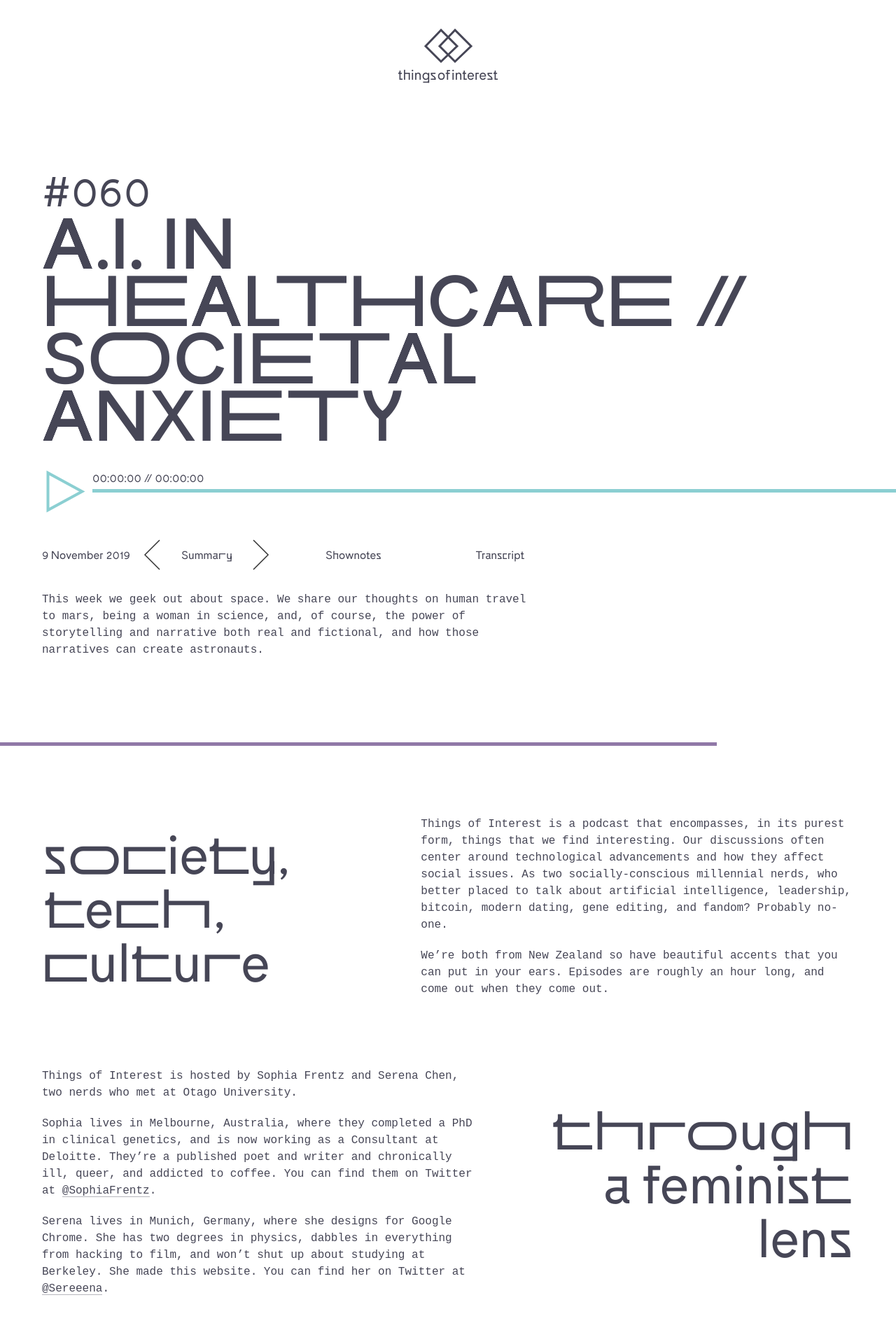
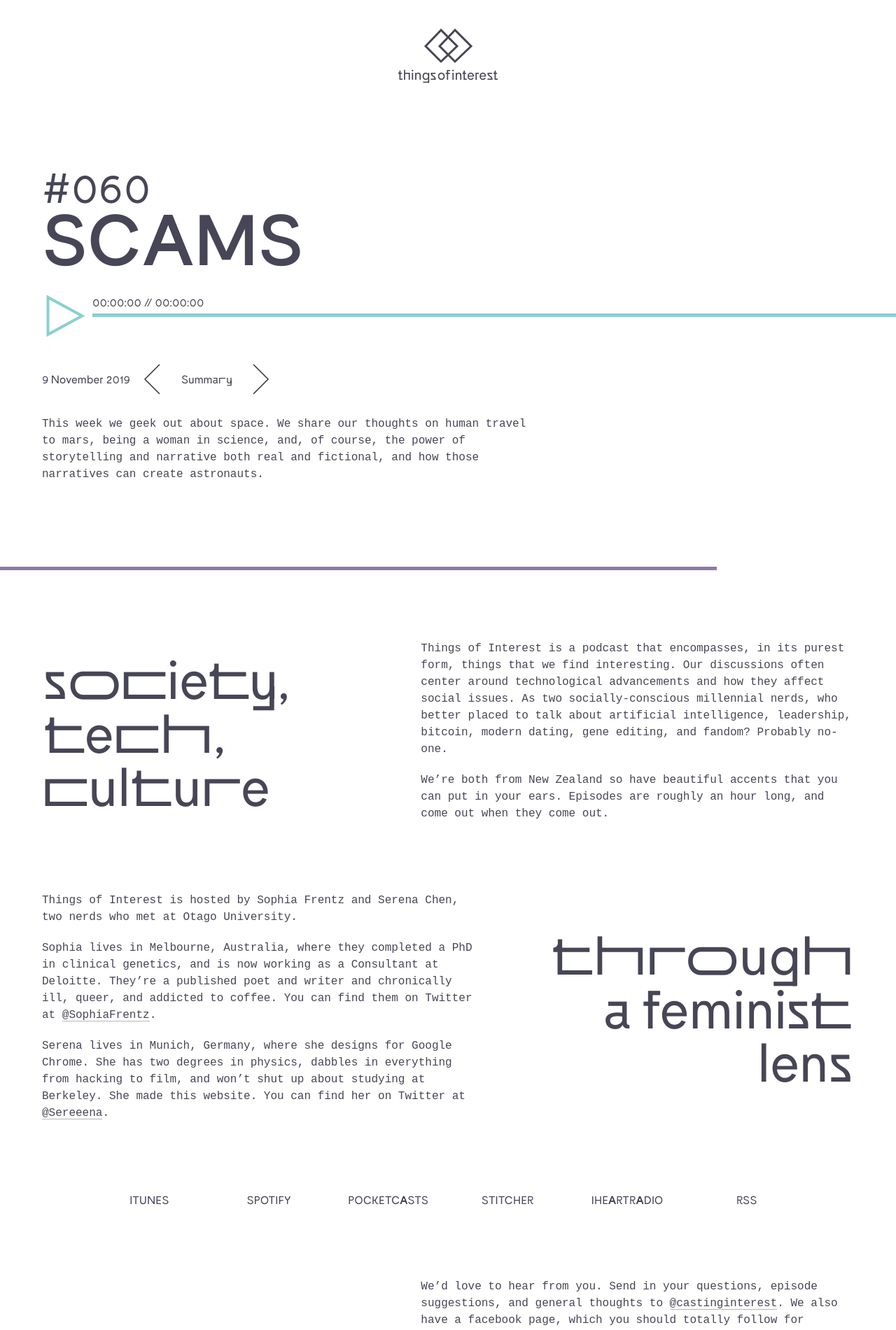
Before and after one commit to heisenburger/thingsofinterest, a Jekyll site: the page built from index.html, in a window 1280 px wide. Shown: the top 1901 px of the page at 70% size. Built offline with Jekyll 4.4.1, drawn with Linux system fonts in a browser that asks for light colours; some of the changed lines change nothing that is shown.

Commit message:
add max width to platform links

```diff
--- a/_includes/platformlinks.html
+++ b/_includes/platformlinks.html
@@ -1,10 +1,10 @@
 <nav class="platformlinks">
   <ul>
-    <li><a href="">iTunes</a></li>
-    <li><a href="">Spotify</a></li>
+    <li><a href="https://podcasts.apple.com/podcast/things-of-interest/id1132951842">iTunes</a></li>
+    <li><a href="https://open.spotify.com/show/3ZcYkBe1OOoEPY8HMsEXHL">Spotify</a></li>
     <li><a href="">PocketCasts</a></li>
-    <li><a href="">Stitcher</a></li>
-    <li><a href="">iHeartRadio</a></li>
-    <li><a href="">RSS</a></li>
+    <li><a href="https://www.stitcher.com/podcast/things-of-interest">Stitcher</a></li>
+    <li><a href="https://www.iheart.com/podcast/256-things-of-interest-31159133/">iHeartRadio</a></li>
+    <li><a href="/itunes.xml">RSS</a></li>
   </ul>
 </nav>
--- a/_sass/_logonav.scss
+++ b/_sass/_logonav.scss
@@ -5,7 +5,6 @@
 
 .logonav {
   padding: var(--u2) 0 0;
-  margin-bottom: var(--u4);
 }
 
 .logo,
@@ -56,6 +55,8 @@
 .platformlinks {
   @extend .f-sml;
   width: 100%;
+  max-width: $bp-lrg;
+  margin: 0 auto;
   text-transform: uppercase;
 
   ul {
@@ -83,9 +84,8 @@
 
 .logonav{
   .platformlinks {
-    position: absolute;
-    top: var(--u2);
-    height: $logo-height;
+    position: relative;
+    top: calc(-7.75 * var(--u1));
     opacity: 0;
     transition: opacity $transit-med ease-in-out $transit-short;
 
--- a/index.html
+++ b/index.html
@@ -1,52 +1,11 @@
 ---
 layout: episode
-title: "A.I. in Healthcare // Societal Anxiety"
+title: "Scams"
 date: 2019-11-09 01:00:00 +1200
 index: "060"
 audiosrc: "/episodes/toi_ep59-scams.mp3"
-bgsrc: "/images/fashion.jpg"
+bgsrc: "/images/holmes.jpg"
 
 summary: "This week we geek out about space. We share our thoughts on human travel to mars, being a woman in science, and, of course, the power of storytelling and narrative both real and fictional, and how those narratives can create astronauts."
 
-shownotes: |
-  Here are some shownotes. **Can you markdownify things?** _I hope so,_ she says.
-
-  There can be extra paragraphs of stuff too. Maybe even [links](/). Wow.
-
-transcript: |
-  Let's see if we can do the same with transcripts.
-
-  transcripts kjsdfkjdsflkhsdkjfh
-
-  areksdjfk sldkfj lksjdf ljksdf
-
-  really
-
-  really
-
-  long
-
-  and sdklflskjdflkjsdlkjfsd
-
-  take
-
-  up
-
-  a
-
-  lot
-
-  of
-
-  lines
-
-  so
-
-  how
-
-  does
-
-  this
-
-  work?
 ---
```
